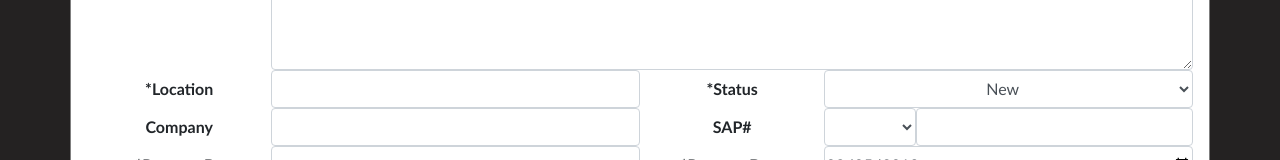
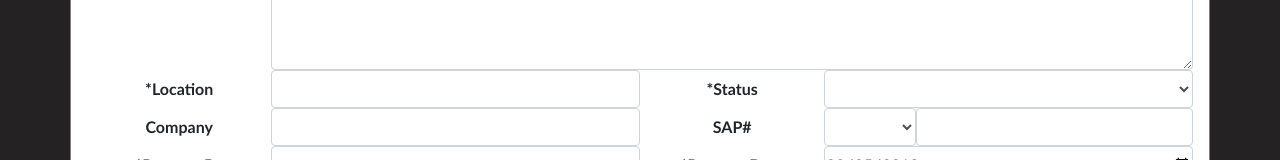
Before and after one commit to teamfmsdev/pcogd-fm, a Vue app in the folder reWritesVue/: page / in a window 1280 px wide. Shown: the part 296-456 px from the top of the page. Built offline with nearby package versions, Linux system fonts and the light colour scheme.

Commit message:
1.Added v-model markup 2.Added computed prop 3.Added form methods

```diff
--- a/reWritesVue/src/components/customForm.vue
+++ b/reWritesVue/src/components/customForm.vue
@@ -7,7 +7,8 @@
           <!-- <input type="checkbox" id="checkBox" onclick="changeAction()" /> -->
           <!-- Rounded switch -->
           <label class="switch mx-3">
-            <input type="checkbox" v-model="formState">
+            <input type="checkbox" v-model="getFormState" @change="switchState">
+
             <span class="slider round"></span>
           </label>
           <label>Update</label>
@@ -37,10 +38,10 @@
 
       <div class="row text-center justify-content-center no-gutters">
         <label for="wTitleBox" class="col-2 col-form-label">Work Title</label>
-        <input id="wTitleBox" class="form-control col-5">
+        <input id="wTitleBox" class="form-control col-5" v-model="wTitle">
         <label class="col-1 col-form-label" for="priorityBox">Priority</label>
 
-        <select class="form-control col-1" id="priorityBox">
+        <select class="form-control col-1" v-model="prio">
           <option disabled selected></option>
           <option value="P1">P1</option>
           <option value="P2">P2</option>
@@ -50,14 +51,14 @@
 
         <label class="col-1 col-form-label" for="type1Box">Type</label>
 
-        <select class="form-control col-1" id="type1Box">
+        <select class="form-control col-1" v-model="t1">
           <option disabled selected></option>
           <option value="PM">PM</option>
           <option value="RM">RM</option>
           <option value="SM">SM</option>
         </select>
 
-        <select class="form-control col-1" id="type2Box">
+        <select class="form-control col-1" v-model="t2">
           <option disabled selected></option>
           <option value="VI">VI</option>
           <option value="RS">RS</option>
@@ -75,13 +76,13 @@
           class="col-2 col-form-label text-center"
           for="descriptionBox"
         >*Description</label>
-        <textarea id="descriptionBox" rows="5" cols="50" class="form-control col"></textarea>
+        <textarea v-model="desc" rows="5" cols="50" class="form-control col"></textarea>
       </div>
       <div class="row text-center justify-content-center no-gutters">
         <label id="Location" class="col-2 col-form-label" for="locationBox">*Location</label>
-        <input id="locationBox" class="form-control col-4" type="text">
+        <input v-model="loca" class="form-control col-4" type="text">
         <label id="Status" class="col-2 col-form-label" for="statusBox">*Status</label>
-        <select id="statusBox" class="form-control col-4">
+        <select v-model="stat" class="form-control col-4">
           <option disabled selected></option>
           <option selected="selected" value="New">New</option>
           <option value="Reviewed">Reviewed</option>
@@ -91,20 +92,20 @@
       </div>
       <div class="row text-center justify-content-center no-gutters">
         <label id="Company" class="col-2 col-form-label" for="companyBox">Company</label>
-        <input id="companyBox" class="form-control col-4" type="text">
+        <input v-model="comp" class="form-control col-4" type="text">
         <label id="SAP#" class="col-2 col-form-label" for="sapBox">SAP#</label>
 
-        <select id="sapChoice" class="form-control col-1 sapChoice">
+        <select v-model="sapS" class="form-control col-1 sapChoice">
           <option selected></option>
           <option value="Yes">Yes</option>
           <option value="No">No</option>
         </select>
 
-        <input id="sapBox" class="form-control col-3" type="text">
+        <input v-model="sapN" class="form-control col-3" type="text">
       </div>
       <div class="row text-center justify-content-center no-gutters">
         <label class="col-2 col-form-label" for="requestbyBox">*Request By</label>
-        <select id="requestbyBox" class="form-control col-4" type="text">
+        <select v-model="reqBy" class="form-control col-4" type="text">
           <option id="defReqByOption" disable selected></option>
           <option value="Aqil">Aqil</option>
           <option value="Amirul">Amirul</option>
@@ -113,11 +114,11 @@
           <option value="Malina">Malina</option>
         </select>
         <label class="col-2 col-form-label" for="requestdateBox">*Request Date</label>
-        <input v-model="reqDate" id="requestdateBox" class="form-control col-4" type="Date">
+        <input v-model="reqD" id="requestdateBox" class="form-control col-4" type="Date">
       </div>
       <div class="row text-center justify-content-center no-gutters closedByLine">
         <label class="col-2 col-form-label" for="closedbyBox">Closed By</label>
-        <select id="closedbyBox" class="form-control col-4" type="text">
+        <select v-model="closBy" class="form-control col-4" type="text">
           <option disabled selected></option>
           <option value="Aqil">Aqil</option>
           <option value="Amirul">Amirul</option>
@@ -127,22 +128,21 @@
         </select>
 
         <label class="col-2 col-form-label" for="completiondateBox">Completion Date</label>
-        <input id="completiondateBox" class="form-control col-4" type="date">
+        <input v-model="closD" class="form-control col-4" type="date">
       </div>
       <!-- <div class="row text-center my-3 justify-content-center no-gutters d-flex"> -->
-        <div class="row text-center my-3 no-gutters ">
-        <transition-group tag="custom"  name="buttonDisplay" mode="out-in">
-        <input :key="1" v-if="formState" class="btn mx-1 " type="button" value="SEARCH">
+      <div class="row text-center my-3 no-gutters d-flex justify-content-center">
+        <!-- <transition-group tag="custom"  name="buttonDisplay" mode="out-in"> -->
+        <input :key="1" v-if="getFormState" class="btn mx-1" type="button" value="SEARCH">
 
-        <input :key="2" v-if="formState"  class="btn mx-1 " type="button" value="EDIT">
+        <input :key="2" v-if="getFormState" class="btn mx-1" type="button" value="EDIT">
 
-        <input :key="3" v-if="formState"  class="btn mx-1 " type="button" value="DELETE">
+        <input :key="3" v-if="getFormState" class="btn mx-1" type="button" value="DELETE">
 
-        <input :key="3" v-if="!formState" class="btn mx-1 " type="button" value="SAVE">
+        <input :key="3" v-if="!getFormState" class="btn mx-1" type="button" value="SAVE">
 
-        <input :key="4" v-if="!formState"  class="btn mx-1 " type="button" value="RESET">
-        </transition-group>
-
+        <input :key="4" v-if="!getFormState" class="btn mx-1" type="button" value="RESET">
+        <!-- </transition-group> -->
       </div>
     </form>
 
@@ -153,25 +153,249 @@
 <script>
 import '@/styles/customForm.css'
 import dayjs from 'dayjs'
+import { mapActions } from 'vuex'
+
 export default {
-  name: 'form',
+  name: 'mainForm',
   data () {
     return {
-      formState: false,
-      reqDate: dayjs(new Date()).format('YYYY-MM-DD')
+      // formState: false,
+      // reqDate: dayjs(new Date()).format("YYYY-MM-DD")
+    }
+  },
+  computed: {
+    getFormState: {
+      get () {
+        return this.$store.getters.getFormState
+      },
+      set (value) {
+        this.changeFormState(value)
+      }
+    },
+    // getFormData: {
+    //   get(){
+    //     return this.$store.getters.getFormData
+    //   },
+    // },
+    wTitle: {
+      get () {
+        return this.$store.getters.getFormData['wTitle']
+      },
+      set (value) {
+        let payload = {
+          field: 'wTitle',
+          data: value
+        }
+        this.updateFormData(payload)
+      }
+    },
+    prio: {
+      get () {
+        return this.$store.getters.getFormData['prio']
+      },
+      set (value) {
+        let payload = {
+          field: 'prio',
+          data: value
+        }
+        this.updateFormData(payload)
+      }
+    },
+    t1: {
+      get () {
+        return this.$store.getters.getFormData['t1']
+      },
+      set (value) {
+        let payload = {
+          field: 't1',
+          data: value
+        }
+        this.updateFormData(payload)
+      }
+    },
+    t2: {
+      get () {
+        return this.$store.getters.getFormData['t2']
+      },
+      set (value) {
+        let payload = {
+          field: 't2',
+          data: value
+        }
+        this.updateFormData(payload)
+      }
+    },
+    desc: {
+      get () {
+        return this.$store.getters.getFormData['desc']
+      },
+      set (value) {
+        let payload = {
+          field: 'desc',
+          data: value
+        }
+        this.updateFormData(payload)
+      }
+    },
+    loca: {
+      get () {
+        return this.$store.getters.getFormData['loca']
+      },
+      set (value) {
+        let payload = {
+          field: 'loca',
+          data: value
+        }
+        this.updateFormData(payload)
+      }
+    },
+    stat: {
+      get () {
+        return this.$store.getters.getFormData['stat']
+      },
+      set (value) {
+        let payload = {
+          field: 'stat',
+          data: value
+        }
+        this.updateFormData(payload)
+      }
+    },
+    comp: {
+      get () {
+        return this.$store.getters.getFormData['comp']
+      },
+      set (value) {
+        let payload = {
+          field: 'comp',
+          data: value
+        }
+        this.updateFormData(payload)
+      }
+    },
+    sapS: {
+      get () {
+        return this.$store.getters.getFormData['sapS']
+      },
+      set (value) {
+        let payload = {
+          field: 'sapS',
+          data: value
+        }
+        this.updateFormData(payload)
+      }
+    },
+    sapN: {
+      get () {
+        return this.$store.getters.getFormData['sapN']
+      },
+      set (value) {
+        let payload = {
+          field: 'sapN',
+          data: value
+        }
+        this.updateFormData(payload)
+      }
+    },
+    reqBy: {
+      get () {
+        return this.$store.getters.getFormData['reqBy']
+      },
+      set (value) {
+        let payload = {
+          field: 'reqBy',
+          data: value
+        }
+        this.updateFormData(payload)
+      }
+    },
+    reqD: {
+      get () {
+        return this.$store.getters.getFormData['reqD']
+      },
+      set (value) {
+        let payload = {
+          field: 'reqD',
+          data: value
+        }
+        this.updateFormData(payload)
+      }
+    },
+    closBy: {
+      get () {
+        return this.$store.getters.getFormData['closBy']
+      },
+      set (value) {
+        let payload = {
+          field: 'closBy',
+          data: value
+        }
+        this.updateFormData(payload)
+      }
+    },
+    closD: {
+      get () {
+        return this.$store.getters.getFormData['closD']
+      },
+      set (value) {
+        let payload = {
+          field: 'closD',
+          data: value
+        }
+        this.updateFormData(payload)
+      }
+    }
+  },
+  methods: {
+    ...mapActions(['changeFormState', 'updateFormData']),
+    switchState () {
+      if (this.getFormState) {
+        this.resetForm()
+      } else if (!this.getFormState) {
+        this.resetForm()
+      }
+    },
+    resetForm () {
+      let payload
+      for (let field in this.$store.getters.getFormData) {
+        switch (field) {
+          case 'reqD':
+            if (this.getFormState) {
+              payload = {
+                field: field,
+                data: ''
+              }
+              this.updateFormData(payload)
+            } else {
+              payload = {
+                field: field,
+                data: dayjs(new Date()).format('YYYY-MM-DD')
+              }
+              this.updateFormData(payload)
+            }
+            break
+          default:
+            payload = {
+              field: field,
+              data: ''
+            }
+            this.updateFormData(payload)
+        }
+      }
     }
   }
 }
 </script>
 
 <style lang="scss" scoped>
-
-.buttonDisplay-enter,.buttonDisplay-leave-to{
-opacity:0;
-transform: translateY(0px)
+.buttonDisplay-enter,
+.buttonDisplay-leave-to {
+  opacity: 0;
+  transform: translateY(0px);
 }
-.buttonDisplay-enter-active,.buttonDisplay-leave-active{
-  transition: opacity 1s ;
+.buttonDisplay-enter-active,
+.buttonDisplay-leave-active {
+  transition: opacity 1s;
 }
 // .buttonDisplay-move{
 //   // transition: transform 1s;
@@ -179,9 +403,9 @@ transform: translateY(0px)
 
 // }
 
-custom{
+custom {
   // transition: transform 1s;
-  width:100%;
+  width: 100%;
 }
 
 .btn {
@@ -202,7 +426,7 @@ custom{
   min-width: 15%;
   max-width: 18%;
   font-weight: bold;
-  position:relative;
+  position: relative;
   // width: 200px;
 }
 .btn:hover {
```
